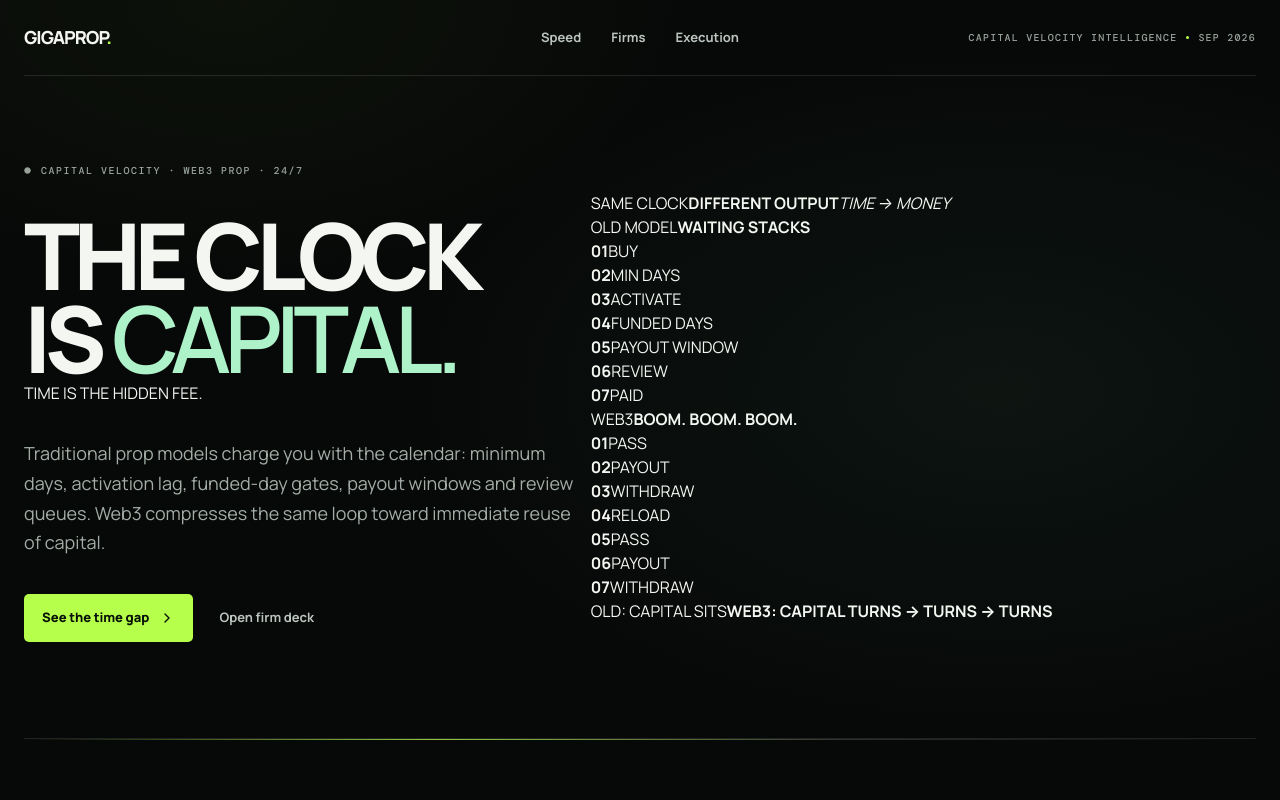
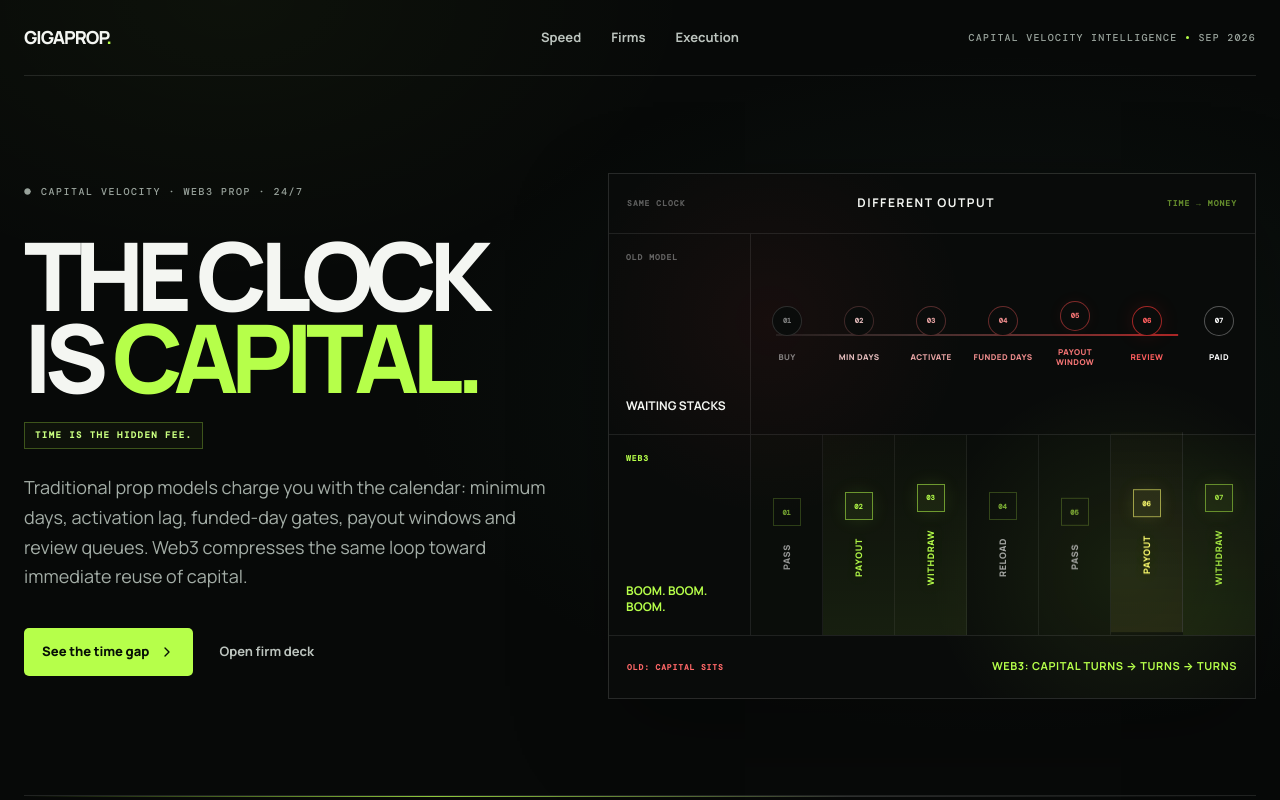
Before and after one commit to deciphe/thepayoutlab, a React (Vite) app: page / in a window 1280 px wide. Shown: the top 800 px of the page. Built offline with nearby package versions, Linux system fonts and the light colour scheme.

Commit message:
Add red time drag and instant green hero visualization

```diff
--- a/src/components/web3/web3-hub.css
+++ b/src/components/web3/web3-hub.css
@@ -1272,3 +1272,245 @@
     line-height:1.25;
   }
 }
+
+
+/* capital clock hero */
+.gp-hero.gp-hero-clock{
+  min-height:720px;
+  grid-template-columns:minmax(0,.9fr) minmax(560px,1.1fr);
+  gap:54px;
+}
+.gp-hero-clock .gp-hero-copy{padding:90px 0 100px;max-width:690px}
+.gp-hero-clock h1{
+  font-size:clamp(66px,7.4vw,118px);
+  line-height:.86;
+  letter-spacing:-.078em;
+  font-weight:800;
+}
+.gp-hero-clock h1 span{color:var(--gp-accent);font-weight:800}
+.gp-hero-thesis{
+  display:inline-flex;
+  margin-top:25px;
+  padding:8px 10px;
+  border:1px solid rgba(182,255,74,.28);
+  background:rgba(182,255,74,.035);
+  color:#c9ff80;
+  font:700 9px/1 "DM Mono",monospace;
+  letter-spacing:.16em;
+}
+.gp-hero-clock .gp-hero-copy>p{margin-top:24px;max-width:625px}
+
+.gp-clock-card{
+  align-self:center;
+  min-width:0;
+  border:1px solid rgba(255,255,255,.12);
+  background:
+    radial-gradient(circle at 80% 76%,rgba(182,255,74,.08),transparent 30%),
+    radial-gradient(circle at 25% 28%,rgba(255,70,70,.055),transparent 32%),
+    #090b0a;
+  box-shadow:0 32px 90px rgba(0,0,0,.26);
+}
+.gp-clock-card-head{
+  min-height:60px;
+  display:grid;
+  grid-template-columns:auto 1fr auto;
+  gap:20px;
+  align-items:center;
+  padding:0 18px;
+  border-bottom:1px solid rgba(255,255,255,.09);
+}
+.gp-clock-card-head span,.gp-clock-card-head i{
+  font:700 8px/1 "DM Mono",monospace;
+  letter-spacing:.13em;
+  color:rgba(255,255,255,.34);
+  font-style:normal;
+}
+.gp-clock-card-head strong{font-size:12px;letter-spacing:.13em;text-align:center}
+.gp-clock-card-head i{text-align:right;color:rgba(182,255,74,.52)}
+
+.gp-clock-lane{
+  display:grid;
+  grid-template-columns:142px minmax(0,1fr);
+  border-bottom:1px solid rgba(255,255,255,.09);
+}
+.gp-clock-label{
+  min-height:200px;
+  padding:19px 17px;
+  border-right:1px solid rgba(255,255,255,.09);
+  display:flex;
+  flex-direction:column;
+  justify-content:space-between;
+}
+.gp-clock-label span{
+  font:700 8px/1 "DM Mono",monospace;
+  letter-spacing:.12em;
+  color:rgba(255,255,255,.36);
+}
+.gp-clock-label strong{font-size:12px;line-height:1.35}
+.gp-clock-lane-fast .gp-clock-label span,
+.gp-clock-lane-fast .gp-clock-label strong{color:#b6ff4a}
+
+.gp-clock-slow-flow{
+  position:relative;
+  display:grid;
+  grid-template-columns:repeat(7,minmax(0,1fr));
+  align-items:stretch;
+  min-width:0;
+}
+.gp-clock-slow-flow:before{
+  content:"";
+  position:absolute;
+  left:5%;right:5%;top:50%;
+  height:2px;
+  background:linear-gradient(90deg,
+    rgba(255,255,255,.08),
+    rgba(255,175,175,.24),
+    rgba(255,105,105,.44),
+    rgba(255,55,55,.72));
+  transform-origin:left;
+  animation:gp-clock-drag 10s ease-in-out infinite;
+}
+@keyframes gp-clock-drag{
+  0%,8%{transform:scaleX(.025);opacity:.35}
+  82%,100%{transform:scaleX(1);opacity:1}
+}
+.gp-clock-node{
+  position:relative;
+  z-index:2;
+  min-width:0;
+  display:flex;
+  flex-direction:column;
+  align-items:center;
+  justify-content:center;
+  gap:16px;
+  padding:10px 4px;
+}
+.gp-clock-node b{
+  width:30px;height:30px;border-radius:50%;
+  display:grid;place-items:center;
+  background:#0a0c0b;
+  border:1px solid rgba(255,255,255,.14);
+  font:700 7px/1 "DM Mono",monospace;
+}
+.gp-clock-node span{
+  font-size:8px;
+  line-height:1.25;
+  font-weight:800;
+  letter-spacing:.055em;
+  text-align:center;
+  color:rgba(255,255,255,.42);
+}
+.gp-clock-node.drag-1 b,.gp-clock-node.drag-1 span{color:rgba(255,255,255,.48)}
+.gp-clock-node.drag-2 b,.gp-clock-node.drag-2 span{color:#e4bcbc}.gp-clock-node.drag-2 b{border-color:rgba(255,145,145,.22)}
+.gp-clock-node.drag-3 b,.gp-clock-node.drag-3 span{color:#e9a5a5}.gp-clock-node.drag-3 b{border-color:rgba(255,120,120,.30)}
+.gp-clock-node.drag-4 b,.gp-clock-node.drag-4 span{color:#ef8d8d}.gp-clock-node.drag-4 b{border-color:rgba(255,95,95,.38)}
+.gp-clock-node.drag-5 b,.gp-clock-node.drag-5 span{color:#f67575}.gp-clock-node.drag-5 b{border-color:rgba(255,75,75,.48);box-shadow:0 0 15px rgba(255,60,60,.06)}
+.gp-clock-node.drag-6 b,.gp-clock-node.drag-6 span{color:#ff5e5e}.gp-clock-node.drag-6 b{border-color:rgba(255,55,55,.62);box-shadow:0 0 20px rgba(255,45,45,.12)}
+.gp-clock-node.drag-7 b,.gp-clock-node.drag-7 span{color:#fff}.gp-clock-node.drag-7 b{border-color:rgba(255,255,255,.30)}
+
+.gp-clock-fast-flow{
+  display:grid;
+  grid-template-columns:repeat(7,minmax(0,1fr));
+  align-items:stretch;
+  min-width:0;
+}
+.gp-clock-hit{
+  min-width:0;
+  min-height:200px;
+  padding:15px 5px;
+  display:flex;
+  flex-direction:column;
+  justify-content:center;
+  align-items:center;
+  gap:18px;
+  border-right:1px solid rgba(255,255,255,.07);
+  background:rgba(182,255,74,.012);
+  animation:gp-clock-hit 2.4s var(--hit-delay) ease-in-out infinite;
+}
+.gp-clock-hit:last-child{border-right:0}
+.gp-clock-hit b{
+  width:28px;height:28px;
+  display:grid;place-items:center;
+  border:1px solid rgba(182,255,74,.22);
+  color:rgba(182,255,74,.66);
+  font:800 7px/1 "DM Mono",monospace;
+}
+.gp-clock-hit span{
+  font-size:9px;
+  font-weight:900;
+  letter-spacing:.07em;
+  writing-mode:vertical-rl;
+  transform:rotate(180deg);
+  color:rgba(255,255,255,.62);
+}
+.gp-clock-hit.is-cash{
+  background:linear-gradient(180deg,rgba(182,255,74,.025),rgba(182,255,74,.085));
+}
+.gp-clock-hit.is-cash b{
+  border-color:rgba(182,255,74,.55);
+  background:rgba(182,255,74,.07);
+  color:#b6ff4a;
+  box-shadow:0 0 18px rgba(182,255,74,.10);
+}
+.gp-clock-hit.is-cash span{
+  color:#b6ff4a;
+  text-shadow:0 0 16px rgba(182,255,74,.18);
+}
+@keyframes gp-clock-hit{
+  0%,100%{transform:translateY(0);filter:brightness(.88)}
+  12%{transform:translateY(-3px);filter:brightness(1.55)}
+  24%{transform:translateY(0);filter:brightness(1)}
+}
+.gp-clock-card-foot{
+  min-height:62px;
+  display:flex;
+  align-items:center;
+  justify-content:space-between;
+  gap:20px;
+  padding:0 18px;
+}
+.gp-clock-card-foot span{
+  color:#ff6868;
+  font:800 8px/1 "DM Mono",monospace;
+  letter-spacing:.11em;
+}
+.gp-clock-card-foot strong{
+  color:#b6ff4a;
+  font-size:11px;
+  letter-spacing:.055em;
+  text-align:right;
+}
+
+@media(max-width:1050px){
+  .gp-hero.gp-hero-clock{
+    grid-template-columns:1fr;
+    gap:0;
+    padding-bottom:50px;
+  }
+  .gp-hero-clock .gp-hero-copy{padding-bottom:42px}
+  .gp-clock-card{width:100%}
+}
+@media(max-width:720px){
+  .gp-hero.gp-hero-clock{display:block;padding-bottom:36px}
+  .gp-hero-clock .gp-hero-copy{padding:54px 0 30px}
+  .gp-hero-clock h1{font-size:clamp(52px,15.5vw,76px)}
+  .gp-clock-card-head{grid-template-columns:1fr auto}.gp-clock-card-head strong{display:none}
+  .gp-clock-lane{grid-template-columns:1fr}
+  .gp-clock-label{
+    min-height:58px;
+    display:grid;
+    grid-template-columns:1fr 1fr;
+    align-items:center;
+    border-right:0;
+    border-bottom:1px solid rgba(255,255,255,.08);
+  }
+  .gp-clock-label strong{text-align:right}
+  .gp-clock-slow-flow,.gp-clock-fast-flow{
+    overflow-x:auto;
+    grid-template-columns:repeat(7,minmax(70px,1fr));
+  }
+  .gp-clock-node,.gp-clock-hit{min-height:154px}
+  .gp-clock-hit span{writing-mode:horizontal-tb;transform:none;font-size:8px}
+  .gp-clock-card-foot{align-items:flex-start;flex-direction:column;padding:16px 17px;min-height:auto}
+  .gp-clock-card-foot strong{text-align:left}
+}
```
